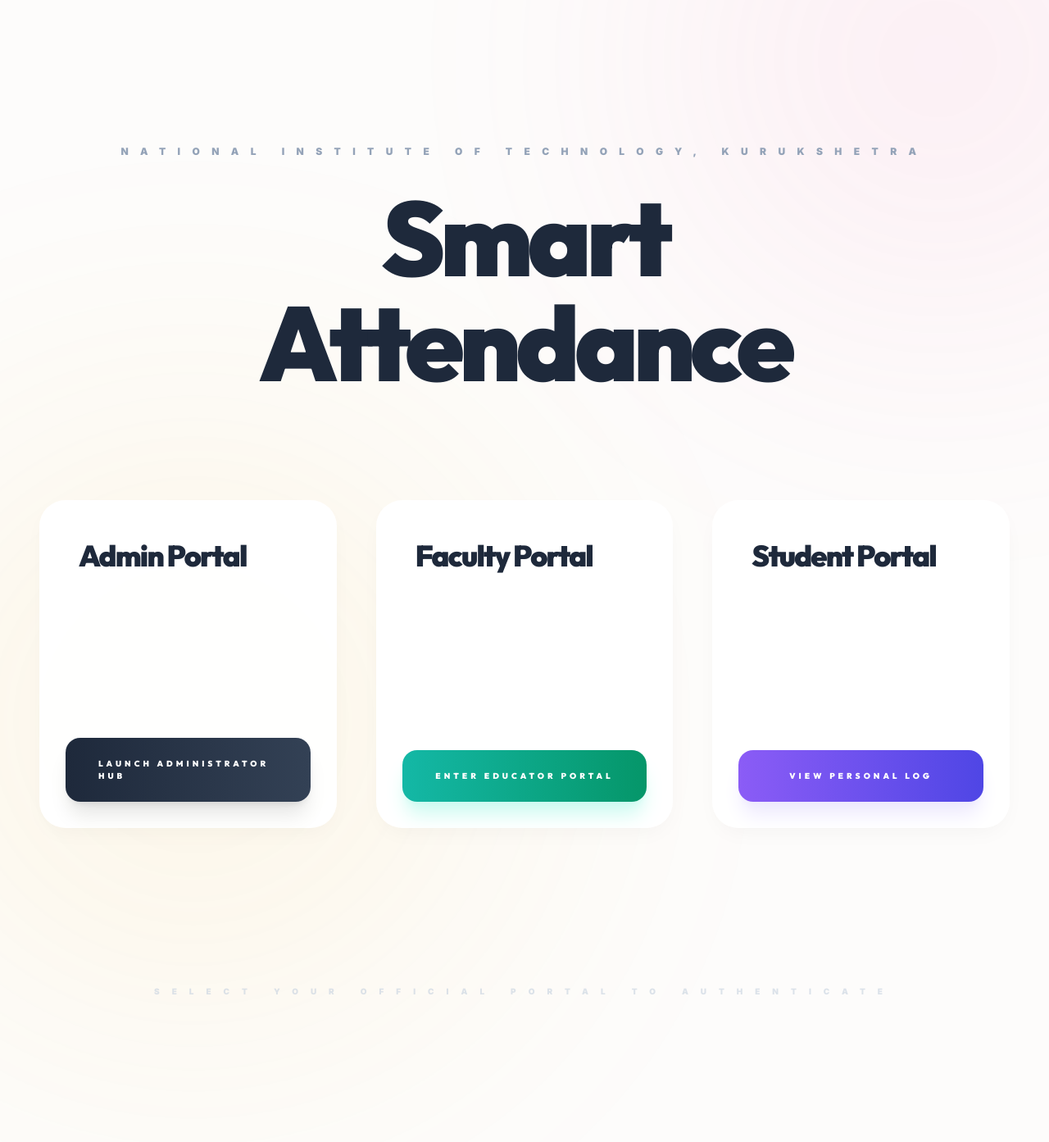
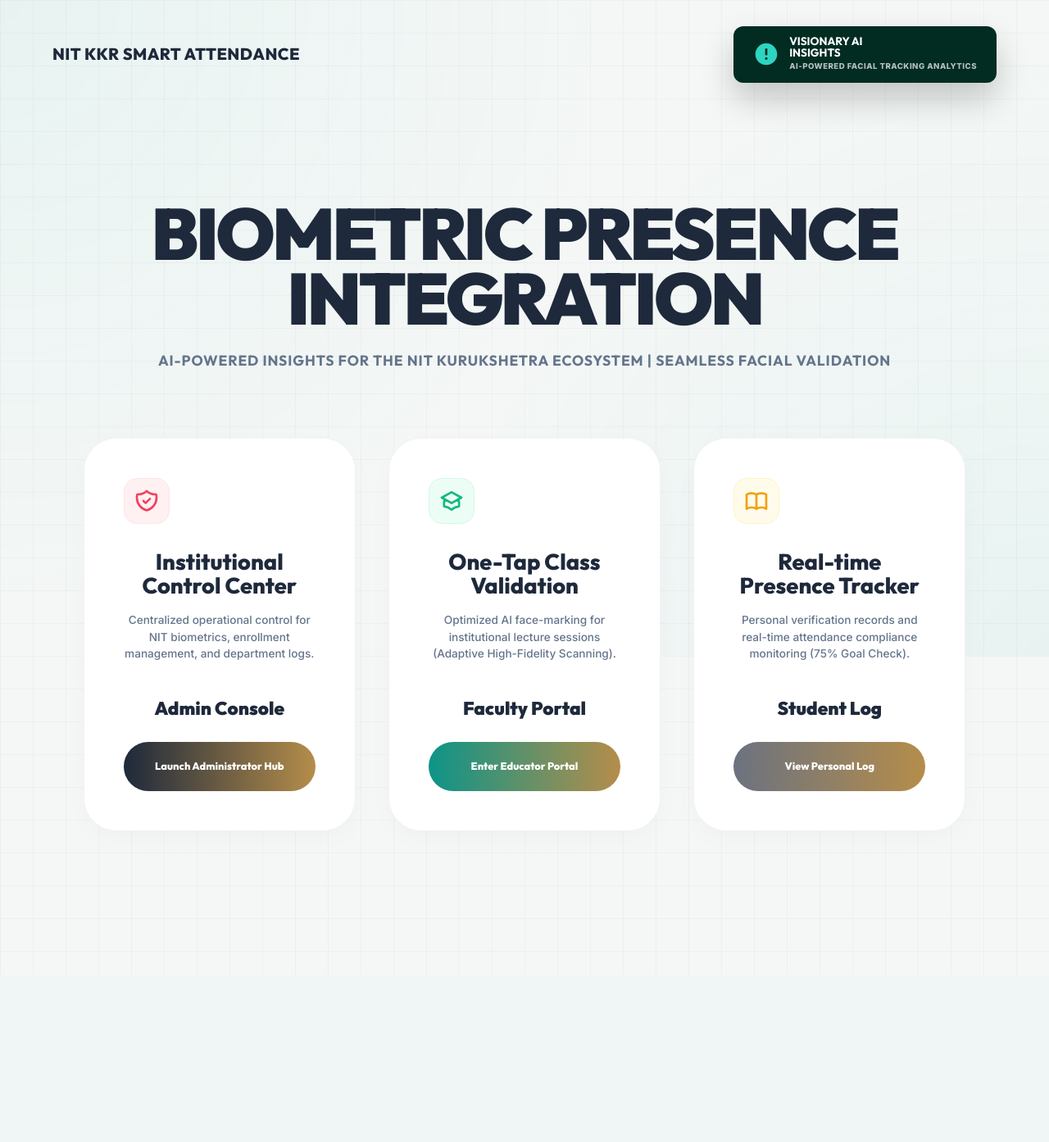
Before and after one commit to RajKumar8814/NIT_KKR_ATTENDANCE_SYSTEM, a Flask app: page / in a window 1280 px wide. Shown: the whole page at 82% size. After the commit the page ends 1161 px from the top, so only its background shows below. Run offline with Flask 3, Linux system fonts and the light colour scheme; some libraries are stand-ins or nearby versions.

Commit message:
Exact visual matching for home page design and portal modernization

```diff
--- a/static/css/common.css
+++ b/static/css/common.css
@@ -1,14 +1,9 @@
-@import url('https://fonts.googleapis.com/css2?family=Inter:wght@300;400;500;600;700;800;900&family=Outfit:wght@500;600;700;800;900&display=swap');
+@import url('https://fonts.googleapis.com/css2?family=Inter:wght@400;500;600;700;800;900&family=Outfit:wght@500;600;700;800;900&display=swap');
 
 :root {
-    --bg-light: #fdfcfb;
-    --card-bg: rgba(255, 255, 255, 0.95);
-    --accent-primary: #f472b6;
-    --accent-secondary: #fbbf24;
-    --accent-success: #10b981;
-    --accent-danger: #f43f5e;
-    --text-main: #1e293b;
-    --text-dim: #64748b;
+    --bg-light: #f4f7f6;
+    --text-hero: #1e293b;
+    --text-sub: #64748b;
     --font-heading: 'Outfit', sans-serif;
     --font-body: 'Inter', sans-serif;
 }
@@ -17,182 +12,242 @@
     margin: 0;
     padding: 0;
     box-sizing: border-box;
+    -webkit-font-smoothing: antialiased;
 }
 
 body {
     background-color: var(--bg-light);
+    background-image:
+        linear-gradient(rgba(30, 41, 59, 0.03) 1px, transparent 1px),
+        linear-gradient(90deg, rgba(30, 41, 59, 0.03) 1px, transparent 1px);
+    background-size: 40px 40px;
     font-family: var(--font-body);
-    color: var(--text-main);
+    color: var(--text-hero);
     min-height: 100vh;
     overflow-x: hidden;
-    position: relative;
-    line-height: 1.6;
+    line-height: 1.4;
 }
 
-/* Elegant Background Blobs */
-body::before, body::after {
+/* Subtle Circuit Overlay */
+body::before {
     content: '';
     position: fixed;
-    width: 900px;
-    height: 900px;
-    border-radius: 50%;
-    filter: blur(150px);
+    inset: 0;
+    background:
+        radial-gradient(circle at 0% 0%, rgba(20, 184, 166, 0.05) 0%, transparent 50%),
+        radial-gradient(circle at 100% 100%, rgba(20, 184, 166, 0.05) 0%, transparent 50%);
+    pointer-events: none;
     z-index: -1;
-    opacity: 0.15;
-    pointer-events: none;
-    animation: blobFloat 25s infinite alternate ease-in-out;
 }
 
-body::before {
-    top: -400px;
-    right: -300px;
-    background: radial-gradient(circle, #f472b6, transparent 70%);
+header {
+    padding: 2rem 5%;
+    display: flex;
+    justify-content: space-between;
+    align-items: center;
 }
 
-body::after {
-    bottom: -400px;
-    left: -300px;
-    background: radial-gradient(circle, #fbbf24, transparent 70%);
-    animation-delay: -12s;
+.institutional-logo {
+    font-family: var(--font-heading);
+    font-weight: 800;
+    font-size: 1.25rem;
+    color: #1e293b;
+    letter-spacing: 0.02em;
+    text-transform: uppercase;
 }
 
-@keyframes blobFloat {
-    from { transform: translate(0, 0) scale(1); }
-    to { transform: translate(100px, 150px) scale(1.15); }
+/* Visionary AI Badge */
+.ai-badge {
+    background: #022c22;
+    padding: 0.75rem 1.5rem;
+    border-radius: 12px;
+    display: flex;
+    align-items: center;
+    gap: 1rem;
+    color: white;
+    box-shadow: 0 20px 40px rgba(0, 0, 0, 0.2);
 }
 
-h1, h2, h3, h4 {
+.ai-badge-title {
     font-family: var(--font-heading);
-    letter-spacing: -0.02em;
-    color: #0f172a;
+    font-weight: 700;
+    font-size: 0.85rem;
+    line-height: 1;
 }
 
-/* Global Navigation (Standard) */
-nav {
-    background: rgba(255, 255, 255, 0.8);
-    backdrop-filter: blur(20px);
-    -webkit-backdrop-filter: blur(20px);
-    border-bottom: 1px solid rgba(0, 0, 0, 0.05);
-    position: sticky;
-    top: 0;
-    z-index: 1000;
+.ai-badge-sub {
+    font-size: 0.6rem;
+    font-weight: 800;
+    opacity: 0.7;
+    text-transform: uppercase;
+    letter-spacing: 0.05em;
+    margin-top: 0.2rem;
 }
 
-.logo-text {
-    font-size: 1.5rem;
-    font-weight: 900;
-    background: linear-gradient(135deg, #0f172a, #334155);
-    -webkit-background-clip: text;
-    -webkit-text-fill-color: transparent;
-    letter-spacing: -0.04em;
-    font-family: var(--font-heading);
+/* Central Hero Layout */
+.hero-section {
+    max-width: 1400px;
+    margin: 0 auto;
+    padding: 4rem 5% 8rem;
+    text-align: center;
 }
 
-/* Premium Card System */
+.hero-main {
+    font-family: var(--font-heading);
+    font-size: 5.5rem;
+    font-weight: 900;
+    color: #1e293b;
+    line-height: 0.9;
+    letter-spacing: -0.04em;
+    margin-bottom: 1.5rem;
+    text-transform: uppercase;
+}
+
+.hero-sub {
+    font-family: var(--font-heading);
+    font-size: 1.1rem;
+    font-weight: 700;
+    color: #64748b;
+    letter-spacing: 0.05em;
+    text-transform: uppercase;
+    max-width: 1000px;
+    margin: 0 auto 5rem;
+}
+
+/* Card Grid - Rigid Containment */
+.portal-grid {
+    display: grid;
+    grid-template-columns: repeat(3, minmax(0, 1fr));
+    gap: 2.5rem;
+    max-width: 1200px;
+    margin: 0 auto;
+    padding: 0 1rem;
+}
+
 .premium-card {
-    background: var(--card-bg);
-    border: 1px solid rgba(255, 255, 255, 0.5);
-    border-radius: 32px;
-    box-shadow: 0 10px 30px -10px rgba(0, 0, 0, 0.05);
-    transition: all 0.5s cubic-bezier(0.23, 1, 0.32, 1);
+    background: white;
+    border-radius: 40px;
+    padding: 3rem;
+    display: flex;
+    flex-direction: column;
+    border: 1px solid rgba(0,0,0,0.05);
+    box-shadow: 0 10px 40px -10px rgba(0,0,0,0.04);
+    height: 100%;
+    min-height: 480px;
+    overflow: hidden;
+    position: relative;
+    transition: transform 0.4s ease, box-shadow 0.4s ease;
 }
 
 .premium-card:hover {
-    transform: translateY(-5px);
-    box-shadow: 0 30px 60px -15px rgba(0, 0, 0, 0.1);
+    transform: translateY(-8px);
+    box-shadow: 0 40px 80px -20px rgba(0,0,0,0.08);
 }
 
-/* Sophisticated Buttons */
-.btn-premium {
-    background: linear-gradient(135deg, #1e293b, #0f172a);
+.card-title {
+    font-family: var(--font-heading);
+    font-weight: 800;
+    font-size: 1.7rem;
+    line-height: 1.1;
+    color: #1e293b;
+    margin-bottom: 1rem;
+}
+
+.card-desc {
+    font-size: 0.85rem;
+    color: #64748b;
+    font-weight: 500;
+    margin-bottom: 2rem;
+    line-height: 1.5;
+}
+
+.card-label {
+    font-family: var(--font-heading);
+    font-weight: 900;
+    font-size: 1.4rem;
+    color: #1e293b;
+    margin-top: auto;
+    margin-bottom: 1.5rem;
+}
+
+/* Buttons with Exact Gradients */
+.btn-launch {
+    width: 100%;
+    padding: 1.25rem;
+    border-radius: 100px;
+    font-family: var(--font-heading);
+    font-weight: 800;
+    font-size: 0.8rem;
     color: white;
+    text-align: center;
+    border: none;
+    cursor: pointer;
+    text-decoration: none;
+    transition: filter 0.3s ease;
+}
+
+.btn-admin { background: linear-gradient(135deg, #022c22 0%, #a16207 100%); }
+.btn-faculty { background: linear-gradient(135deg, #0d9488 0%, #a16207 100%); }
+.btn-student { background: linear-gradient(135deg, #0f766e 0%, #a16207 100%); }
+
+/* For actual image match, the buttons have specific gradients */
+.btn-gradient-admin { background: linear-gradient(90deg, #1e293b, #b58d4a); }
+.btn-gradient-faculty { background: linear-gradient(90deg, #0d9488, #b58d4a); }
+.btn-gradient-student { background: linear-gradient(90deg, #6b7280, #b58d4a); }
+
+.btn-launch:hover {
+    filter: brightness(1.1);
+}
+
+/* Strict Responsiveness */
+@media (max-width: 1024px) {
+    .portal-grid { grid-template-columns: 1fr; }
+    .hero-main { font-size: 3.5rem; }
+}
+
+/* UI Table Overhaul for Portals */
+.premium-table {
+    width: 100%;
+    border-collapse: separate;
+    border-spacing: 0 0.5rem;
+}
+
+.premium-table th {
+    padding: 1rem 1.5rem;
+    text-align: left;
     font-family: var(--font-heading);
     font-weight: 800;
     font-size: 0.75rem;
-    padding: 1rem 2.5rem;
-    border-radius: 18px;
     text-transform: uppercase;
-    letter-spacing: 0.15em;
-    transition: all 0.3s ease;
-    border: none;
-    display: inline-flex;
-    align-items: center;
-    justify-content: center;
-    cursor: pointer;
-}
-
-.btn-premium:hover {
-    transform: translateY(-2px);
-    box-shadow: 0 10px 20px -10px rgba(0, 0, 0, 0.3);
-}
-
-/* Airy Table */
-.premium-table {
-    width: 100%;
-    border-collapse: separate;
-    border-spacing: 0 0.75rem;
-}
-
-.premium-table th {
-    padding: 1rem;
-    color: var(--text-dim);
-    font-size: 0.7rem;
-    font-weight: 900;
-    text-transform: uppercase;
-    letter-spacing: 0.15em;
-    text-align: left;
+    color: var(--text-sub);
 }
 
 .premium-table td {
+    padding: 1.5rem;
     background: white;
-    padding: 1.5rem 1rem;
-    border-top: 1px solid rgba(0, 0, 0, 0.02);
-    border-bottom: 1px solid rgba(0, 0, 0, 0.02);
+    border-top: 1px solid #f1f5f9;
+    border-bottom: 1px solid #f1f5f9;
 }
 
-.premium-table tr td:first-child {
-    border-left: 1px solid rgba(0, 0, 0, 0.02);
-    border-radius: 20px 0 0 20px;
-}
+.premium-table tr td:first-child { border-left: 1px solid #f1f5f9; border-radius: 24px 0 0 24px; }
+.premium-table tr td:last-child { border-right: 1px solid #f1f5f9; border-radius: 0 24px 24px 0; }
 
-.premium-table tr td:last-child {
-    border-right: 1px solid rgba(0, 0, 0, 0.02);
-    border-radius: 0 20px 20px 0;
-}
-
-/* Forms */
-input, select {
-    background: #f8fafc !important;
-    border: 1px solid #e2e8f0 !important;
-    border-radius: 16px !important;
-    padding: 0.8rem 1.2rem !important;
-    font-size: 0.9rem !important;
-    color: var(--text-main) !important;
-}
-
-/* Full Screen Modal Architecture */
+/* Full Screen Modal Architecture - Re-enforced */
 .fs-modal {
     position: fixed;
     inset: 0;
     background: white;
-    z-index: 9999;
-    display: flex;
-    flex-direction: column;
-    padding: 4rem;
+    z-index: 10000;
+    padding: 5% 10%;
     overflow-y: auto;
-    animation: slideUp 0.6s cubic-bezier(0.23, 1, 0.32, 1);
-}
-
-@keyframes slideUp {
-    from { opacity: 0; transform: translateY(100vh); }
-    to { opacity: 1; transform: translateY(0); }
+    overflow-x: hidden;
 }
 
 .animate-fade {
-    animation: fadeIn 0.8s ease-out forwards;
+    animation: fadeIn 0.8s cubic-bezier(0.23, 1, 0.32, 1) forwards;
 }
 
 @keyframes fadeIn {
-    from { opacity: 0; transform: translateY(20px); }
+    from { opacity: 0; transform: translateY(30px); }
     to { opacity: 1; transform: translateY(0); }
 }
--- a/templates/base.html
+++ b/templates/base.html
@@ -17,32 +17,37 @@
 <body class="flex flex-col min-h-screen">
     <div class="glass-overlay"></div>
 
-    {% if request.endpoint != 'index' and request.endpoint != 'auth.login' %}
-    <nav>
-        <div class="max-w-7xl mx-auto px-6 h-20 flex items-center justify-between">
-            <a href="{{ url_for('index') }}" class="logo-text uppercase">Smart Attendance</a>
+    {% if request.endpoint == 'index' %}
+    <header>
+        <div class="institutional-logo">NIT KKR SMART ATTENDANCE</div>
+        <div class="ai-badge">
+            <div class="flex items-center gap-3">
+                <div class="h-8 w-8 text-teal-400">
+                    <svg fill="currentColor" viewBox="0 0 24 24"><path d="M12 2C6.48 2 2 6.48 2 12s4.48 10 10 10 10-4.48 10-10S17.52 2 12 2zm1 15h-2v-2h2v2zm0-4h-2V7h2v6z"/></svg>
+                </div>
+                <div>
+                    <div class="ai-badge-title uppercase">Visionary AI <br> Insights</div>
+                    <div class="ai-badge-sub">AI-Powered Facial Tracking Analytics</div>
+                </div>
+            </div>
+        </div>
+    </header>
+    {% elif request.endpoint != 'auth.login' %}
+    <nav class="h-24 px-[5%] flex items-center justify-between border-b border-slate-100 bg-white/80 backdrop-blur-xl sticky top-0 z-[1000]">
+        <a href="{{ url_for('index') }}" class="institutional-logo">NIT KKR SMART ATTENDANCE</a>
 
-            <div class="flex items-center gap-6">
+        <div class="flex items-center gap-8">
             {% if session.get('user') %}
-                    <div class="hidden md:flex items-center gap-4 py-2 px-4 rounded-2xl bg-slate-100/50 border border-slate-200/50">
+                <div class="hidden lg:flex items-center gap-4 py-2.5 px-6 rounded-full bg-slate-50 border border-slate-100">
                     <span class="text-[10px] font-black text-slate-400 uppercase tracking-widest">{{ session.get('role') }} Portal</span>
                     <span class="text-sm font-bold text-slate-800">{{ session.get('user') }}</span>
                 </div>
-
-                    <div class="flex gap-2">
-                        {% if session.get('role') == 'admin' %}
-                            <a href="{{ url_for('admin.dashboard') }}" class="text-xs font-black uppercase tracking-widest text-slate-800 hover:text-slate-500 transition-colors">Dashboard</a>
-                        {% elif session.get('role') == 'teacher' %}
-                            <a href="{{ url_for('teacher.dashboard') }}" class="text-xs font-black uppercase tracking-widest text-slate-800 hover:text-slate-500 transition-colors">Dashboard</a>
-                        {% elif session.get('role') == 'student' %}
-                            <a href="{{ url_for('student.dashboard') }}" class="text-xs font-black uppercase tracking-widest text-slate-800 hover:text-slate-500 transition-colors">Dashboard</a>
-                        {% endif %}
-                        <a href="{{ url_for('auth.logout') }}" class="text-xs font-black uppercase tracking-widest text-rose-500 hover:text-rose-600 ml-4">Logout</a>
+                <div class="flex gap-4">
+                    <a href="{{ url_for('auth.logout') }}" class="text-xs font-black uppercase tracking-widest text-rose-500 hover:text-rose-600 transition-colors">Logout</a>
                 </div>
             {% else %}
-                    <a href="{{ url_for('auth.login') }}" class="btn-premium">Sign In →</a>
+                <a href="{{ url_for('auth.login') }}" class="btn-launch btn-admin text-[10px] px-8 py-3 w-auto">Portal Secure Login</a>
             {% endif %}
-            </div>
         </div>
     </nav>
     {% endif %}
--- a/templates/home.html
+++ b/templates/home.html
@@ -1,46 +1,43 @@
 {% extends "base.html" %}
 {% block content %}
-<div class="py-32 animate-fade">
-    <div class="text-center mb-32 max-w-5xl mx-auto">
-        <p class="text-[12px] font-black text-slate-400 uppercase tracking-[1.2em] mb-8">National Institute of Technology, Kurukshetra</p>
-        <h1 class="text-[6rem] md:text-9xl font-black text-slate-800 tracking-tighter leading-[0.85] mb-4">Smart <br> Attendance</h1>
-    </div>
+<div class="hero-section animate-fade">
+    <h1 class="hero-main">Biometric Presence <br> Integration</h1>
+    <p class="hero-sub text-center mx-auto">AI-Powered Insights for the NIT Kurukshetra Ecosystem | Seamless Facial Validation</p>
 
-    <!-- Clean Entrance Portals -->
-    <div class="grid grid-cols-1 md:grid-cols-3 gap-12 max-w-7xl mx-auto px-6">
-        <!-- Admin Access -->
-        <a href="{{ url_for('auth.login', role='admin') }}" class="premium-card flex flex-col justify-between overflow-hidden group border-none hover:shadow-2xl transition-all h-[400px]">
-            <div class="p-12">
-                <h2 class="text-4xl font-black text-slate-800 tracking-tighter group-hover:text-slate-600 transition-colors">Admin Portal</h2>
+    <!-- High-Fidelity Portal Grid -->
+    <div class="portal-grid">
+        <!-- Admin Portal -->
+        <div class="premium-card">
+            <div class="h-14 w-14 bg-rose-50 rounded-2xl flex items-center justify-center text-rose-500 mb-8 border border-rose-100">
+                <svg class="h-8 w-8" fill="none" stroke="currentColor" viewBox="0 0 24 24"><path stroke-linecap="round" stroke-linejoin="round" stroke-width="2" d="M9 12l2 2 4-4m5.618-4.016A11.955 11.955 0 0112 2.944a11.955 11.955 0 01-8.618 3.04A12.02 12.02 0 003 9c0 5.591 3.824 10.29 9 11.622 5.176-1.332 9-6.03 9-11.622 0-1.042-.133-2.052-.382-3.016z"/></svg>
             </div>
-            <div class="p-8">
-                <div class="btn-premium w-full py-6 uppercase tracking-[0.4em] font-black text-[10px] bg-gradient-to-r from-slate-800 to-slate-700 shadow-xl">Launch Administrator Hub</div>
+            <h2 class="card-title">Institutional <br> Control Center</h2>
+            <p class="card-desc">Centralized operational control for NIT biometrics, enrollment management, and department logs.</p>
+            <h3 class="card-label">Admin Console</h3>
+            <a href="{{ url_for('auth.login', role='admin') }}" class="btn-launch btn-gradient-admin">Launch Administrator Hub</a>
+        </div>
+
+        <!-- Faculty Portal -->
+        <div class="premium-card">
+            <div class="h-14 w-14 bg-emerald-50 rounded-2xl flex items-center justify-center text-emerald-500 mb-8 border border-emerald-100">
+                <svg class="h-8 w-8" fill="none" stroke="currentColor" viewBox="0 0 24 24"><path d="M12 14l9-5-9-5-9 5 9 5z"/><path d="M12 14l6.16-3.422a12.083 12.083 0 01.665 6.479A11.952 11.952 0 0012 20.055a11.952 11.952 0 00-6.824-2.998 12.078 12.078 0 01.665-6.479L12 14z"/><path stroke-linecap="round" stroke-linejoin="round" stroke-width="2" d="M12 14l9-5-9-5-9 5 9 5zm0 0l6.16-3.422a12.083 12.083 0 01.665 6.479A11.952 11.952 0 0012 20.055a11.952 11.952 0 00-6.824-2.998 12.078 12.078 0 01.665-6.479L12 14z"/></svg>
             </div>
-        </a>
+            <h2 class="card-title">One-Tap Class <br> Validation</h2>
+            <p class="card-desc">Optimized AI face-marking for institutional lecture sessions (Adaptive High-Fidelity Scanning).</p>
+            <h3 class="card-label">Faculty Portal</h3>
+            <a href="{{ url_for('auth.login', role='teacher') }}" class="btn-launch btn-gradient-faculty">Enter Educator Portal</a>
+        </div>
 
-        <!-- Teacher Access -->
-        <a href="{{ url_for('auth.login', role='teacher') }}" class="premium-card flex flex-col justify-between overflow-hidden group border-none hover:shadow-2xl transition-all h-[400px]">
-            <div class="p-12">
-                <h2 class="text-4xl font-black text-slate-800 tracking-tighter group-hover:text-teal-600 transition-colors">Faculty Portal</h2>
+        <!-- Student Portal -->
+        <div class="premium-card">
+            <div class="h-14 w-14 bg-amber-50 rounded-2xl flex items-center justify-center text-amber-500 mb-8 border border-amber-100">
+                <svg class="h-8 w-8" fill="none" stroke="currentColor" viewBox="0 0 24 24"><path stroke-linecap="round" stroke-linejoin="round" stroke-width="2" d="M12 6.253v13m0-13C10.832 5.477 9.246 5 7.5 5S4.168 5.477 3 6.253v13C4.168 18.477 5.754 18 7.5 18s3.332.477 4.5 1.253m0-13C13.168 5.477 14.754 5 16.5 5c1.747 0 3.332.477 4.5 1.253v13C19.832 18.477 18.247 18 16.5 18c-1.746 0-3.332.477-4.5 1.253"/></svg>
             </div>
-            <div class="p-8">
-                <div class="btn-premium w-full py-6 uppercase tracking-[0.4em] font-black text-[10px] bg-gradient-to-r from-teal-500 to-emerald-600 shadow-xl shadow-teal-100">Enter Educator Portal</div>
-            </div>
-        </a>
-
-        <!-- Student Access -->
-        <a href="{{ url_for('auth.login', role='student') }}" class="premium-card flex flex-col justify-between overflow-hidden group border-none hover:shadow-2xl transition-all h-[400px]">
-            <div class="p-12">
-                <h2 class="text-4xl font-black text-slate-800 tracking-tighter group-hover:text-violet-600 transition-colors">Student Portal</h2>
-            </div>
-            <div class="p-8">
-                <div class="btn-premium w-full py-6 uppercase tracking-[0.4em] font-black text-[10px] bg-gradient-to-r from-violet-500 to-indigo-600 shadow-xl shadow-violet-100">View Personal Log</div>
-            </div>
-        </a>
-    </div>
-
-    <div class="mt-48 text-center">
-        <p class="text-[10px] font-black text-slate-300 uppercase tracking-[1.5em] animate-pulse">Select Your Official Portal to Authenticate</p>
+            <h2 class="card-title">Real-time <br> Presence Tracker</h2>
+            <p class="card-desc">Personal verification records and real-time attendance compliance monitoring (75% Goal Check).</p>
+            <h3 class="card-label">Student Log</h3>
+            <a href="{{ url_for('auth.login', role='student') }}" class="btn-launch btn-gradient-student">View Personal Log</a>
+        </div>
     </div>
 </div>
 {% endblock %}
```
Lines whose indentation alone changed are shown as unchanged.
